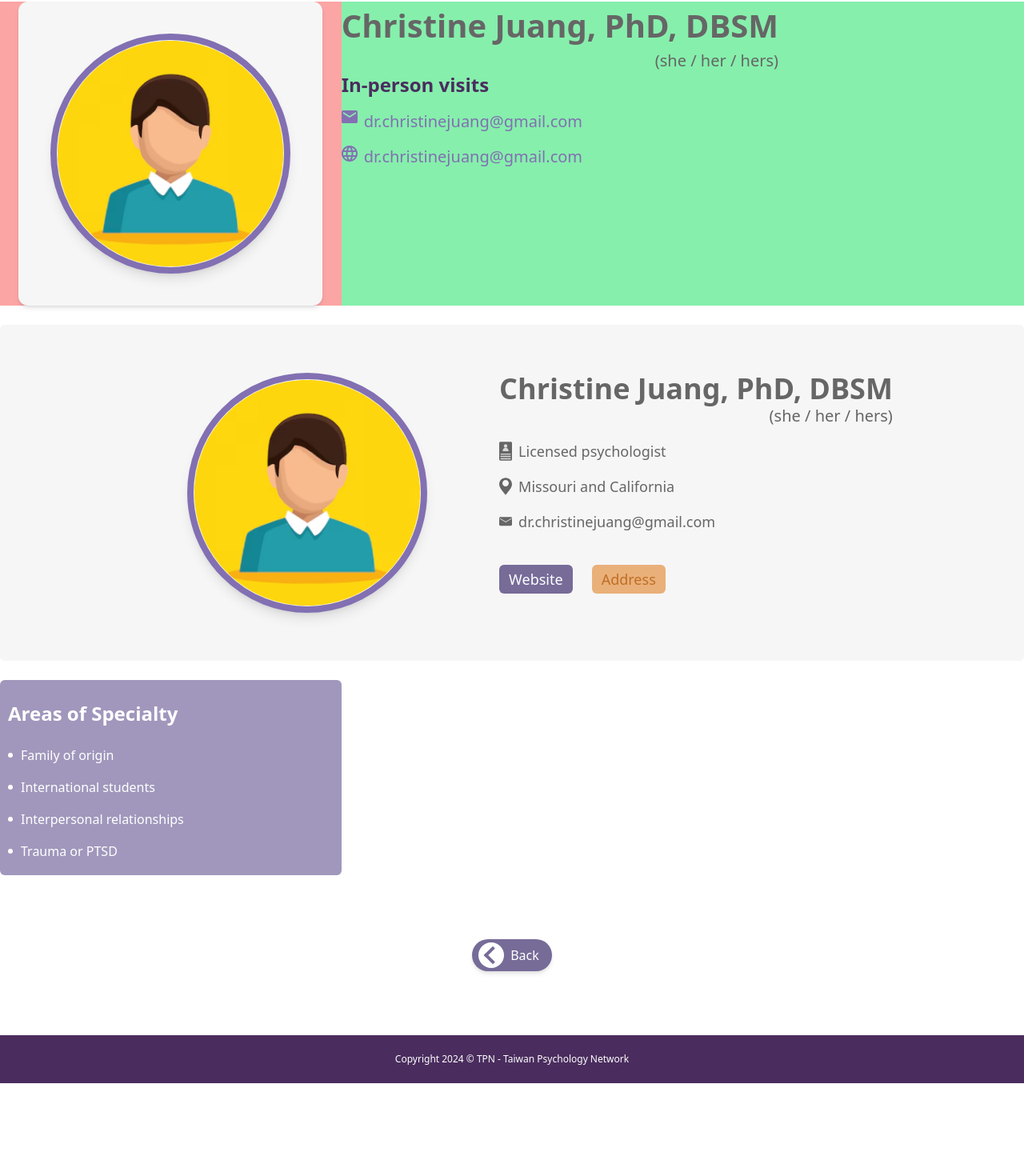
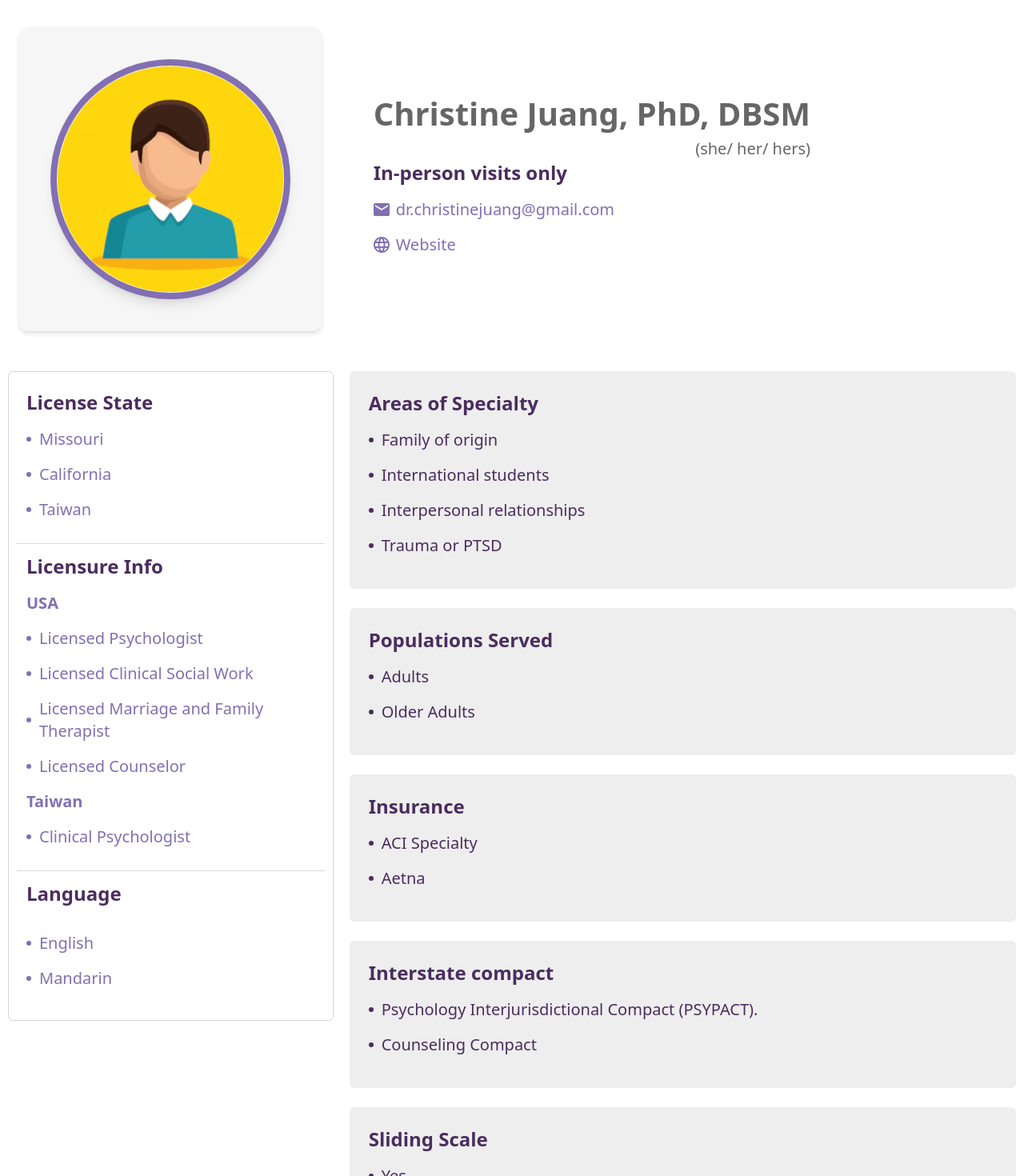
Before and after one commit to snowca-222/TPN, a Vue app: page /#/userPage in a window 1280 px wide. Shown: the part 106-1576 px from the top of the page at 80% size. Before the commit the page ends 1460 px from the top, so only its background shows below. Built offline with nearby package versions, Linux system fonts and the light colour scheme.

Commit message:
更新用戶資料頁、篩選頁

```diff
--- a/src/components/template/filterBox/filterLists.vue
+++ b/src/components/template/filterBox/filterLists.vue
@@ -159,18 +159,81 @@ const handleReset = () => {
         </button>
       </div>
       <div
-        class="h-[calc(73dvh)] overflow-y-auto bg-white px-5 [&>div:nth-child(even)]:bg-[#efefef]"
+        class="h-[calc(73dvh)] overflow-y-auto bg-white [&>div:nth-child(even)]:bg-[#efefef]"
       >
-        <div v-for="filterList in setFilters" :key="filterList.title">
+        <div
+          v-for="filterList in setFilters"
+          :key="filterList.title"
+          class="px-5"
+        >
           <div class="py-2.5 text-xl font-bold text-[--color-11]">
             {{ filterList.title }}
           </div>
           <div class="flex flex-wrap">
+            <template
+              v-if="
+                filterList.title === 'Areas of Specialty' ||
+                filterList.title === 'Insurance'
+              "
+            >
+              <div v-for="i in 4" :key="i" class="flex w-1/4 flex-col">
+                <div
+                  v-for="j in Math.ceil(filterList.lists.length / 4)"
+                  :key="(i - 1) * 12 + j - 1"
+                >
+                  <template
+                    v-if="(i - 1) * 12 + j - 1 < filterList.lists.length"
+                  >
+                    <label
+                      :class="[
+                        'my-2 mr-2 flex cursor-pointer select-none items-start rounded-md px-2 py-1 transition-colors',
+                        {
+                          'bg-[--color-17] text-white':
+                            filterList.lists[(i - 1) * 12 + j - 1].checked,
+                        },
+                        {
+                          'bg-transparent text-[--color-14] hover:bg-[--color-6]':
+                            !filterList.lists[(i - 1) * 12 + j - 1].checked,
+                        },
+                      ]"
+                    >
+                      <input
+                        type="checkbox"
+                        v-model="filterList.lists[(i - 1) * 12 + j - 1].checked"
+                        @change="
+                          handleCount(
+                            filterList.lists[(i - 1) * 12 + j - 1].checked,
+                          )
+                        "
+                        class="hidden"
+                      />
+                      <div
+                        :class="[
+                          'mr-1 aspect-[1/1] w-5 rounded-sm border transition-colors',
+                          {
+                            'border-transparent bg-[--color-18]':
+                              filterList.lists[(i - 1) * 12 + j - 1].checked,
+                          },
+                          {
+                            'border-[--color-21] bg-transparent':
+                              !filterList.lists[(i - 1) * 12 + j - 1].checked,
+                          },
+                        ]"
+                      ></div>
+                      <div class="w-fit">
+                        {{ filterList.lists[(i - 1) * 12 + j - 1].name }}
+                      </div>
+                    </label>
+                  </template>
+                </div>
+              </div>
+            </template>
+            <template v-else>
               <label
                 v-for="list in filterList.lists"
                 :key="list.name"
                 :class="[
-                'my-2 mr-2 flex cursor-pointer select-none items-center rounded-md border border-[--color-14] px-2 py-1 transition-colors',
+                  'my-2 mr-4 flex cursor-pointer select-none items-center rounded-md border border-[--color-14] px-2 py-1 transition-colors',
                   { 'bg-[--color-17] text-white': list.checked },
                   {
                     'bg-transparent text-[--color-14] hover:bg-[--color-6]':
@@ -186,18 +249,19 @@ const handleReset = () => {
                 />
                 <div
                   :class="[
-                  'mr-1 aspect-[1/1] w-3 rounded-sm border transition-colors',
+                    'mr-1 aspect-[1/1] w-5 rounded-sm border transition-colors',
                     {
                       'border-transparent bg-[--color-18]': list.checked,
                     },
                     { 'border-[--color-21] bg-transparent': !list.checked },
                   ]"
                 ></div>
-              {{ list.name }}
+                <div class="w-fit">{{ list.name }}</div>
               </label>
+            </template>
           </div>
         </div>
-        <div>
+        <div class="hidden">
           測試:
           <div
             v-for="user in filterResult"
--- a/src/components/view/User.vue
+++ b/src/components/view/User.vue
@@ -6,18 +6,87 @@ import MailIcon from "@image/icons/mail.vue";
 
 const userDetail = ref({
   name: "Christine Juang, PhD, DBSM",
-  pronouns: "she / her / hers",
-  service: "In-person visits",
+  pronouns: "she/ her/ hers",
+  service: "In-person visits only",
   licensed: "Licensed psychologist",
   state: "Missouri and California",
   mail: "dr.christinejuang@gmail.com",
+  website: "https://psychtranslation.com/",
+  Address: "",
+  License_State: ["Missouri", "California", "Taiwan"],
+  Licensure_Info: [
+    {
+      country: "USA",
+      lists: [
+        "Licensed Psychologist",
+        "Licensed Clinical Social Work",
+        "Licensed Marriage and Family Therapist",
+        "Licensed Counselor",
+      ],
+    },
+    {
+      country: "Taiwan",
+      lists: ["Clinical Psychologist"],
+    },
+  ],
+  Language: ["English", "Mandarin"],
+  Areas_of_Specialty: [
+    "Family of origin",
+    "International students",
+    "Interpersonal relationships",
+    "Trauma or PTSD",
+  ],
+  Populations_Served: ["Adults", "Older Adults"],
+  Insurance: ["ACI Specialty", "Aetna"],
+  Interstate_compact: [
+    "Psychology Interjurisdictional Compact (PSYPACT).",
+    "Counseling Compact",
+  ],
+  Sliding_scale: ["Yes"],
 });
+
+const listBox_left = ref([
+  {
+    type: "License State",
+    title: "License State",
+  },
+  {
+    type: "Licensure Info",
+    title: "Licensure Info",
+  },
+  {
+    type: "Language",
+    title: "Language",
+  },
+]);
+const listBox_right = ref([
+  {
+    type: "Areas of Specialty",
+    title: "Areas of Specialty",
+  },
+  {
+    type: "Populations Served",
+    title: "Populations Served",
+  },
+  {
+    type: "Insurance",
+    title: "Insurance",
+  },
+  {
+    type: "Interstate compact",
+    title: "Interstate compact",
+  },
+  {
+    type: "Sliding Scale",
+    title: "Sliding Scale",
+  },
+]);
 </script>
 <template>
   <div>
-    <div class="container mx-auto my-2">
-      <div class="flex flex-wrap justify-center">
-        <div class="flex w-4/12 items-center justify-center bg-red-300">
+    <div class="container mx-auto my-10">
+      <div class="mb-10 flex flex-wrap justify-center">
+        <div class="flex w-4/12 items-center justify-center">
           <div
             class="flex aspect-[1/1] w-[380px] items-center justify-center rounded-xl bg-[--color-13] shadow-md"
           >
@@ -28,8 +97,9 @@ const userDetail = ref({
             />
           </div>
         </div>
-        <div class="w-8/12 bg-green-300">
-          <h3 class="relative w-fit text-[--mainTxt]">
+        <div class="flex w-8/12 items-center p-10">
+          <div>
+            <h3 class="w-fit text-[--mainTxt]">
               <span class="text-[40px] font-bold">{{ userDetail.name }}</span>
               <div class="whitespace-nowrap text-right text-xl">
                 ({{ userDetail.pronouns }})
@@ -38,88 +108,109 @@ const userDetail = ref({
             <h4 class="text-2xl font-bold text-[--color-12]">
               {{ userDetail.service }}
             </h4>
-          <ul
-            class="text-[--color-2] [&>li>img]:w-4 [&>li>span]:ml-2 [&>li>span]:text-xl [&>li]:my-4 [&>li]:flex"
+            <ul class="text-[--color-2]">
+              <li
+                v-for="i in 2"
+                :key="i"
+                class="my-4 flex items-center [&>img]:w-4 [&>span]:ml-2 [&>span]:text-xl"
               >
-            <li>
+                <template v-if="i === 1">
                   <MailIcon setColor="#8270b2" />
                   <span class="text-xl">{{ userDetail.mail }}</span>
-            </li>
-            <li>
+                </template>
+                <template v-if="i === 2">
                   <WorldIcon setColor="#8270b2" />
-              <span class="text-xl">{{ userDetail.mail }}</span>
+                  <span class="text-xl">
+                    <a :href="userDetail.website" target="_blank">Website</a>
+                  </span></template
+                >
               </li>
             </ul>
           </div>
+        </div>
+      </div>
+      <div class="flex">
+        <div class="w-4/12 p-2.5">
+          <div class="rounded-md border border-[--color-22] bg-white p-2.5">
+            <div
+              v-for="list in listBox_left"
+              :key="list.type"
+              class="border-b border-b-[--color-22] p-3 last:border-b-0"
+            >
+              <span class="text-2xl font-bold text-[--color-12]">{{
+                list.title
+              }}</span>
 
-        <!-- <div
-          class="flex aspect-[1/1] w-[380px] items-center justify-center rounded-xl bg-[--color-13] shadow-md"
-        >
-          <img
-            src="@image/icons/userIcon.png"
-            alt="noPhotoUser"
-            class="w-[300px] overflow-hidden rounded-full border-8 border-[--color-2] shadow-lg"
-          />
-        </div>
-        <div class="w-[660px] bg-green-500">XD</div> -->
-      </div>
-      <div class="my-6 rounded-md bg-[--thrColor] p-10">
-        <div class="mx-auto flex w-fit items-center p-2.5">
-          <div class="px-20 py-2.5">
-            <img
-              src="@image/icons/userIcon.png"
-              alt="noPhotoUser"
-              class="w-[300px] overflow-hidden rounded-full border-8 border-[--color-2] shadow-lg"
-            />
-          </div>
-          <div class="p-2.5">
-            <h3 class="relative w-fit text-[--mainTxt]">
-              <span class="text-4xl font-bold">{{ userDetail.name }}</span>
-              <div class="whitespace-nowrap text-right text-xl">
-                ({{ userDetail.pronouns }})
-              </div>
-            </h3>
-            <ul
-              class="text-[--mainTxt] [&>li>img]:w-4 [&>li>span]:ml-2 [&>li>span]:text-lg [&>li]:my-4 [&>li]:flex"
-            >
-              <li>
-                <img src="@image/icons/license.svg" alt="license icon" />
-                <span>{{ userDetail.licensed }}</span>
+              <ul class="list_style type_A">
+                <template v-if="list.type === 'License State'">
+                  <li v-for="item in userDetail.License_State" :key="item">
+                    {{ item }}
                   </li>
-              <li>
-                <img src="@image/icons/state.svg" alt="state icon" />
-                <span>{{ userDetail.state }}</span>
-              </li>
-              <li>
-                <img src="@image/icons/mail.svg" alt="mail icon" />
-                <span>{{ userDetail.mail }}</span>
+                </template>
+              </ul>
+              <template v-if="list.type === 'Licensure Info'">
+                <div v-for="item in userDetail.Licensure_Info" :key="item">
+                  <span class="text-xl font-bold text-[--color-2]">{{
+                    item.country
+                  }}</span>
+                  <ul class="list_style type_A">
+                    <li v-for="list in item.lists" :key="list">
+                      {{ list }}
                     </li>
                   </ul>
-            <div
-              class="[&>button+button]:ml-6 [&>button]:my-6 [&>button]:rounded-md [&>button]:px-3 [&>button]:py-1 [&>button]:text-lg"
-            >
-              <button class="bg-[--color-7] text-white hover:brightness-125">
-                Website
-              </button>
-              <button
-                class="bg-[--color-9] text-[--color-10] hover:brightness-110"
-              >
-                Address
-              </button>
+                </div>
+              </template>
+              <template v-if="list.type === 'Language'">
+                <ul class="list_style type_A">
+                  <li v-for="item in userDetail.Language" :key="item">
+                    {{ item }}
+                  </li>
+                </ul>
+              </template>
             </div>
           </div>
         </div>
-      </div>
-      <div class="w-1/3 rounded-md bg-[--color-1] p-2.5 text-white">
-        <h4 class="py-4 text-2xl font-bold">Areas of Specialty</h4>
-        <ul class="list_style">
-          <li>Family of origin</li>
-          <li>International students</li>
-          <li>Interpersonal relationships</li>
-          <li>Trauma or PTSD</li>
+        <div class="w-8/12 p-2.5">
+          <div
+            v-for="list in listBox_right"
+            :key="list.type"
+            class="mb-6 rounded-md bg-[--color-23] p-6"
+          >
+            <span class="text-2xl font-bold text-[--color-12]">{{
+              list.title
+            }}</span>
+            <ul class="list_style type_B">
+              <template v-if="list.type === 'Areas of Specialty'">
+                <li v-for="item in userDetail.Areas_of_Specialty" :key="item">
+                  {{ item }}
+                </li>
+              </template>
+              <template v-if="list.type === 'Populations Served'">
+                <li v-for="item in userDetail.Populations_Served" :key="item">
+                  {{ item }}
+                </li>
+              </template>
+              <template v-if="list.type === 'Insurance'">
+                <li v-for="item in userDetail.Insurance" :key="item">
+                  {{ item }}
+                </li>
+              </template>
+              <template v-if="list.type === 'Interstate compact'">
+                <li v-for="item in userDetail.Interstate_compact" :key="item">
+                  {{ item }}
+                </li>
+              </template>
+              <template v-if="list.type === 'Sliding Scale'">
+                <li v-for="item in userDetail.Sliding_scale" :key="item">
+                  {{ item }}
+                </li>
+              </template>
             </ul>
           </div>
-      <router-link :to="{ name: 'Home' }">
+        </div>
+      </div>
+
+      <router-link :to="{ name: 'Home' }" class="mx-auto block w-fit">
         <Button class="mx-auto my-20">
           <template #btnIcon>
             <div
@@ -134,8 +225,19 @@ const userDetail = ref({
 </template>
 <style scoped lang="scss">
 .list_style {
+  @apply py-2;
+  &.type_A {
     li {
-    @apply relative flex items-center py-2 pl-4 before:bg-white;
+      @apply text-[--color-2] before:bg-[--color-2];
+    }
+  }
+  &.type_B {
+    li {
+      @apply text-[--color-12] before:bg-[--color-12];
+    }
+  }
+  li {
+    @apply relative flex items-center py-2 pl-4 text-xl;
     &::before {
       @apply absolute left-0 h-1.5 w-1.5 rounded-full;
     }
--- a/src/style.css
+++ b/src/style.css
@@ -28,4 +28,7 @@
     --color-19: #e0e0e0;
     --color-20: #d598ff;
     --color-21: #9e9e9e;
+    --color-22: #d9d9d9;
+    --color-23: #eee;
+
 }
```
Also changed, not shown: src/libs/js/filter/en-US.js. Lines whose indentation alone changed are shown as unchanged.
